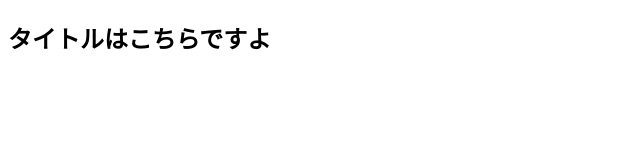
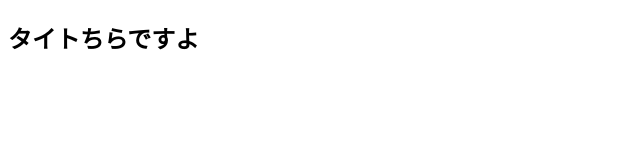
Before and after one commit to Ryo-obata0718/html_20220322, a plain HTML site: page index.html in a window 1280 px wide. Shown: the whole page, without its empty margins (0-640 px from the left). Drawn offline with Linux system fonts and the light colour scheme.

Commit message:
もじけずったよ

```diff
--- a/index.html
+++ b/index.html
@@ -7,6 +7,6 @@
   <title>Document</title>
 </head>
 <body>
-  <h2 class="title1">タイトルはこちらですよ</h2>
+  <h2 class="title1">タイトちらですよ</h2>
 </body>
 </html>
```
